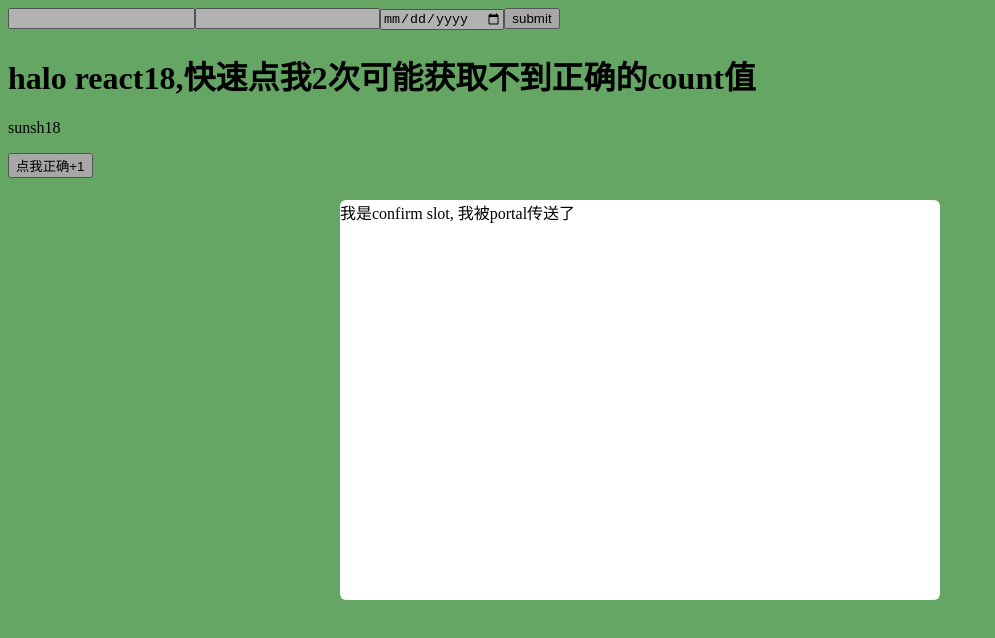
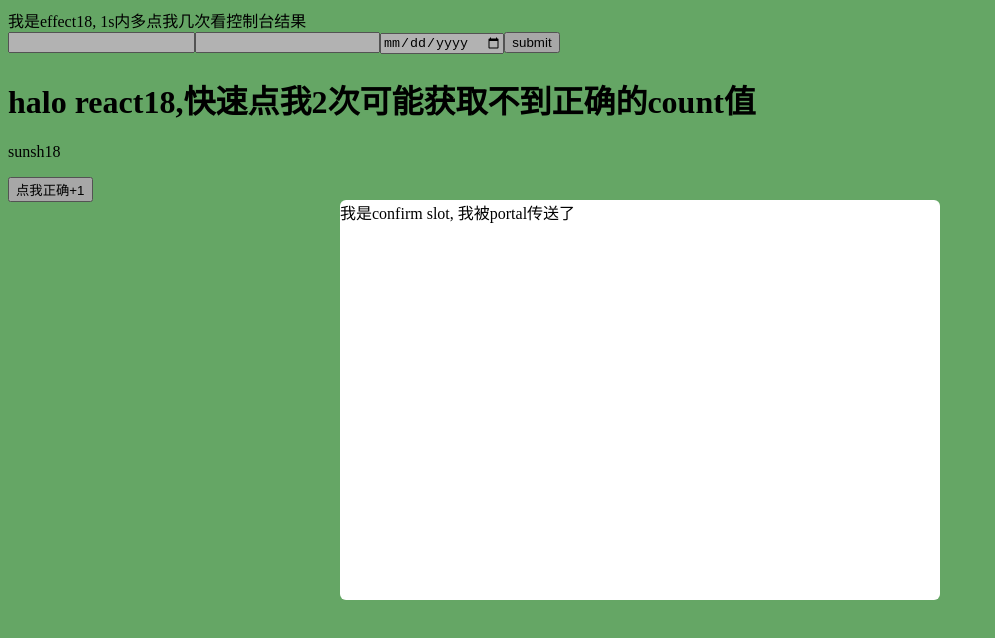
Before and after one commit to imus/ireact, a React (Create React App) app: page / in a window 1280 px wide. Shown: the top 638 px of the page, without its empty margins (0-995 px from the left). Built offline with nearby package versions, Linux system fonts and the light colour scheme.

Commit message:
feat: 副作用、依赖、可清理的副作用

```diff
--- a/src/App.js
+++ b/src/App.js
@@ -3,12 +3,13 @@
  * @Author: sunsh
  * @Date: 2022-10-06 18:35:37
  * @LastEditors: sunsh
- * @LastEditTime: 2022-10-09 00:11:39
+ * @LastEditTime: 2022-10-09 18:58:46
  */
 import { useState, useRef } from "react";
 import Form from "./Form";
 import Confirm from "./components/Confirm";
 import Fragment from "./components/Fragment";
+import Effect from "./components/Effect";
 
 export default function App() {
   console.log('app执行完了');
@@ -36,6 +37,7 @@ export default function App() {
   console.log(pRef);
   return (
     <Fragment>
+      <Effect />
       <Form />
       <Confirm>我是confirm slot, 我被portal传送了</Confirm>
       <h1 onClick={handleClick}>halo react{count},快速点我2次可能获取不到正确的count值</h1>
--- /dev/null
+++ b/src/components/Effect.js
@@ -0,0 +1,31 @@
+/*
+ * @Description:
+ * @Author: sunsh
+ * @Date: 2022-10-09 18:49:16
+ * @LastEditors: sunsh
+ * @LastEditTime: 2022-10-09 18:59:47
+ */
+import React, { useState, useEffect } from 'react';
+
+function Effect() {
+  const [count, setCount] = useState(18);
+
+  useEffect(() => {
+    // 这里可以放请求，清理上次无效的请求
+    const timer = setTimeout(() => {
+      console.log('effect执行了,我依赖了count');
+
+    }, 1000);
+
+    return () => clearTimeout(timer);
+
+  }, [count]); // 希望执行一次就放个空数组
+
+  function onClickEffect(e) {
+    setCount(count + 1);
+  }
+
+  return ( <div onClick={onClickEffect}>我是effect{count}, 1s内多点我几次看控制台结果</div> );
+}
+
+export default Effect;
```
